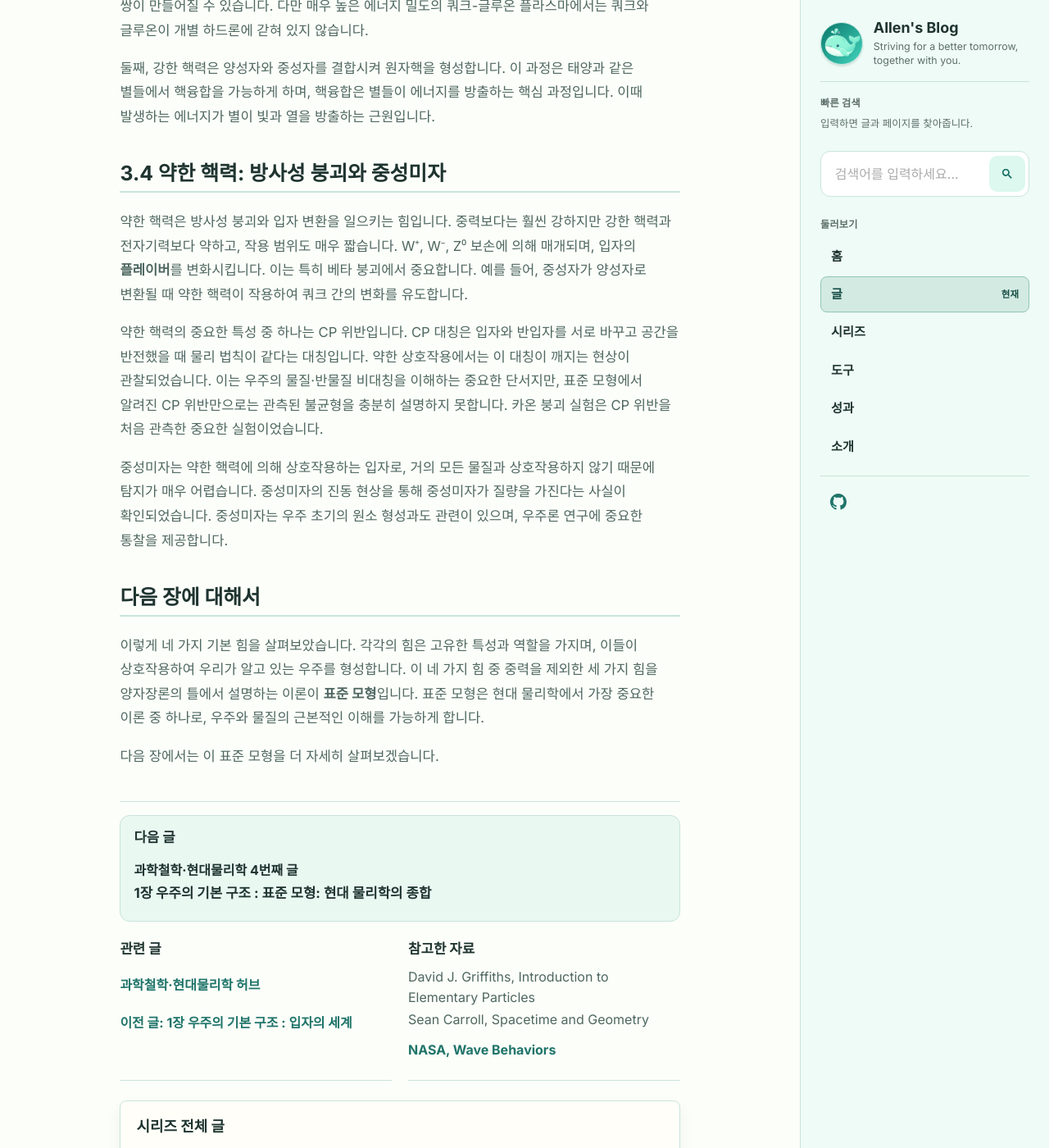
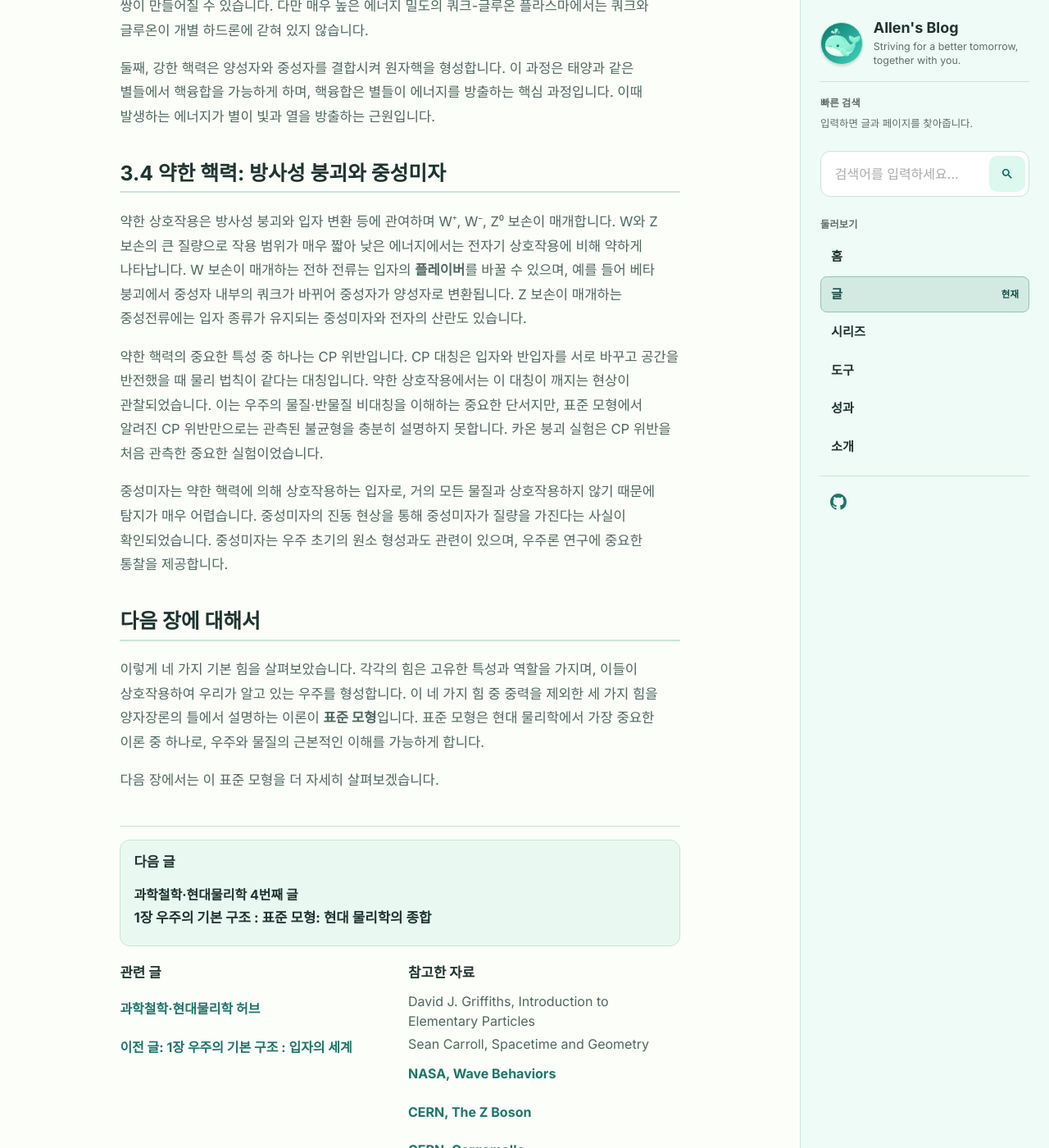
Before and after one commit to allenkang92/allenkang92.github.io, a Jekyll site: the page built from _posts/2024-09-09-1장-자연계의4대힘.md, in a window 1280 px wide and 1400 px high, scrolled down 2312 px. Shown: the whole window at 82% size. Built offline with Jekyll 4.4.1, drawn with Linux system fonts in a browser that asks for light colours; comment, search, counter and statistics services are not loaded; some of the changed text lies outside the part shown.

Commit message:
약한 상호작용과 논리 체계 설명 보완

```diff
--- a/_posts/2024-09-09-1장-자연계의4대힘.md
+++ b/_posts/2024-09-09-1장-자연계의4대힘.md
@@ -17,6 +17,10 @@ references:
   - title: "Sean Carroll, Spacetime and Geometry"
   - title: "NASA, Wave Behaviors"
     url: "https://science.nasa.gov/ems/03_behaviors/"
+  - title: "CERN, The Z Boson"
+    url: "https://home.cern/science/physics/z-boson/"
+  - title: "CERN, Gargamelle"
+    url: "https://home.cern/science/experiments/gargamelle/"
 redirect_from:
   - "/science_philosophy_history/2024/09/09/1장-자연계의4대힘/"
 ---
@@ -59,7 +63,7 @@ redirect_from:
 
 ## 3.4 약한 핵력: 방사성 붕괴와 중성미자
 
-약한 핵력은 방사성 붕괴와 입자 변환을 일으키는 힘입니다. 중력보다는 훨씬 강하지만 강한 핵력과 전자기력보다 약하고, 작용 범위도 매우 짧습니다. W⁺, W⁻, Z⁰ 보손에 의해 매개되며, 입자의 **플레이버**를 변화시킵니다. 이는 특히 베타 붕괴에서 중요합니다. 예를 들어, 중성자가 양성자로 변환될 때 약한 핵력이 작용하여 쿼크 간의 변화를 유도합니다.
+약한 상호작용은 방사성 붕괴와 입자 변환 등에 관여하며 W⁺, W⁻, Z⁰ 보손이 매개합니다. W와 Z 보손의 큰 질량으로 작용 범위가 매우 짧아 낮은 에너지에서는 전자기 상호작용에 비해 약하게 나타납니다. W 보손이 매개하는 전하 전류는 입자의 **플레이버**를 바꿀 수 있으며, 예를 들어 베타 붕괴에서 중성자 내부의 쿼크가 바뀌어 중성자가 양성자로 변환됩니다. Z 보손이 매개하는 중성전류에는 입자 종류가 유지되는 중성미자와 전자의 산란도 있습니다.
 
 약한 핵력의 중요한 특성 중 하나는 CP 위반입니다. CP 대칭은 입자와 반입자를 서로 바꾸고 공간을 반전했을 때 물리 법칙이 같다는 대칭입니다. 약한 상호작용에서는 이 대칭이 깨지는 현상이 관찰되었습니다. 이는 우주의 물질·반물질 비대칭을 이해하는 중요한 단서지만, 표준 모형에서 알려진 CP 위반만으로는 관측된 불균형을 충분히 설명하지 못합니다. 카온 붕괴 실험은 CP 위반을 처음 관측한 중요한 실험이었습니다.
 
```
Also changed, not shown: other parts of _posts/2024-09-09-1장-자연계의4대힘.md (+2 -2 lines), _posts/2024-09-19-3장-수학에서의논리체계.md (+8 -4 lines), docs/003-261110-security-and-blog-review/기능별-QA-2026-11-12.md (+1 -0 lines), tests/seo/expected-sitemap.json (+2 -2 lines).
